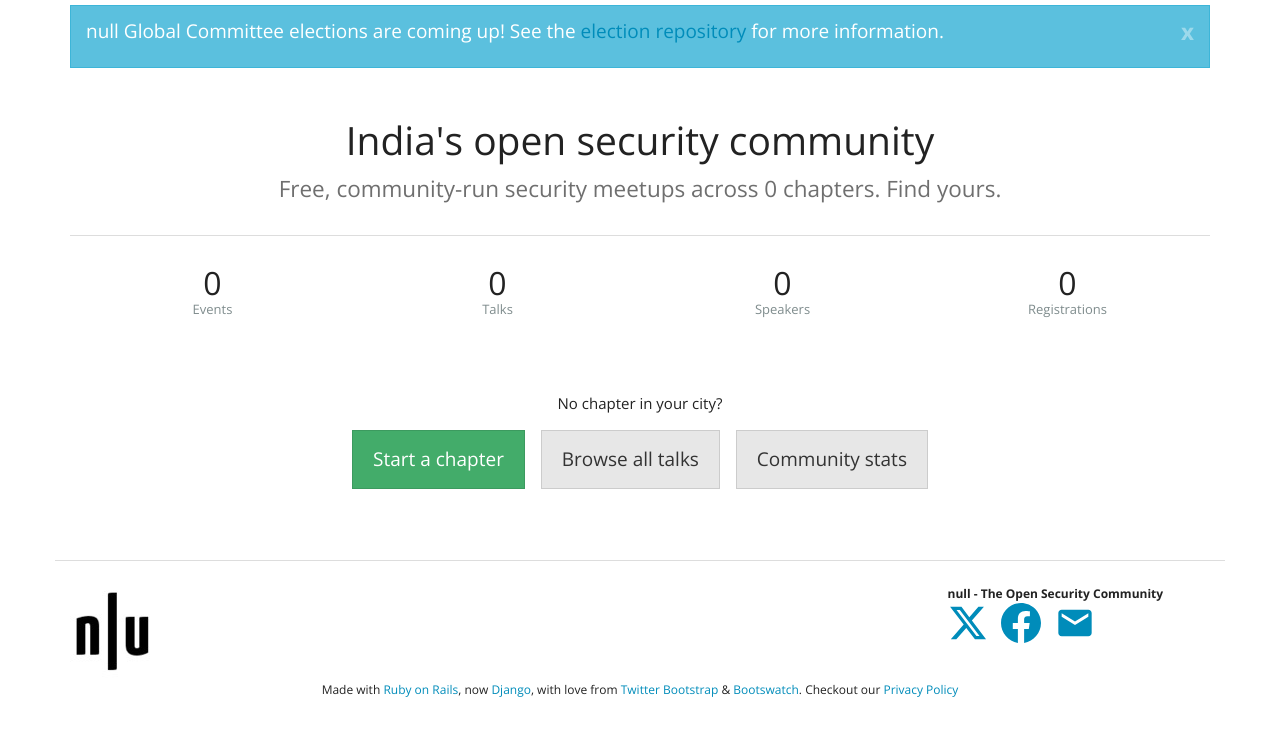
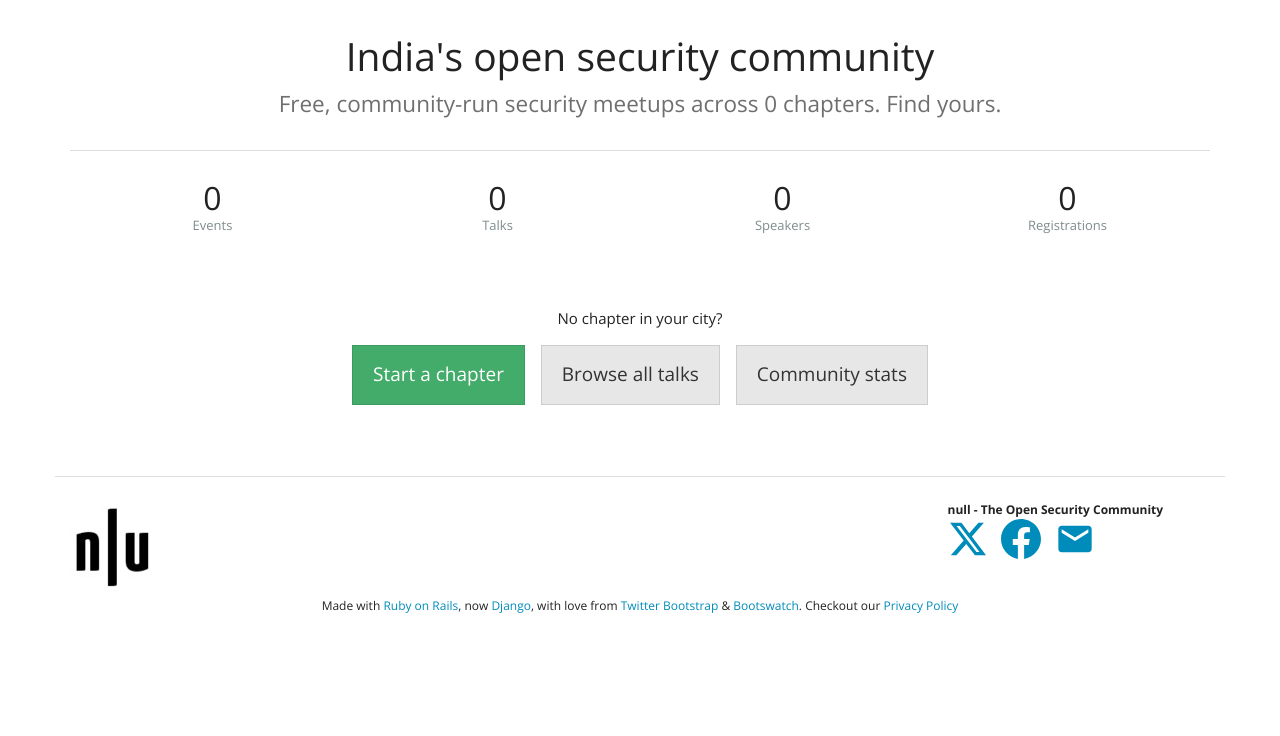
Before and after one commit to Mre11i0t/null-community-platform, a Django app: page / in a window 1280 px wide. Shown: the part 45-781 px from the top of the page. Run offline with Django 5.2, Linux system fonts and the light colour scheme; data comes from the database, SQL or seed files in the repository; data that the repository does not hold is empty; parts of the project's set-up code (start-up, migrations or seed data) failed here and were passed over; some libraries are stand-ins or nearby versions.

Commit message:
Remove the Global Committee election announcement banner
The election is over; the top banner (partials/_announcement.html +
its base.html include) is gone entirely. The event-announcement
notification feature (ready_for_announcement, MODE_ANNOUNCEMENT) is
unrelated and untouched.

Co-Authored-By: Claude Fable 5 <noreply@anthropic.com>

```diff
--- a/templates/base.html
+++ b/templates/base.html
@@ -35,7 +35,6 @@
   {% block extra_css %}{% endblock %}
 </head>
 <body>
-  {% include "partials/_announcement.html" %}
   {% include "partials/_header.html" %}
 
   {% if messages %}
--- a/templates/partials/_announcement.html
+++ /dev/null
@@ -1,6 +0,0 @@
-<div class="container">
-  <div class="alert alert-info alert-block">
-    <button type="button" class="close" data-dismiss="alert">x</button>
-    <h4>null Global Committee elections are coming up! See the <a href="https://github.com/null-open-security-community/null-Global-Committee-Election">election repository</a> for more information.</h4>
-  </div>
-</div>
```
